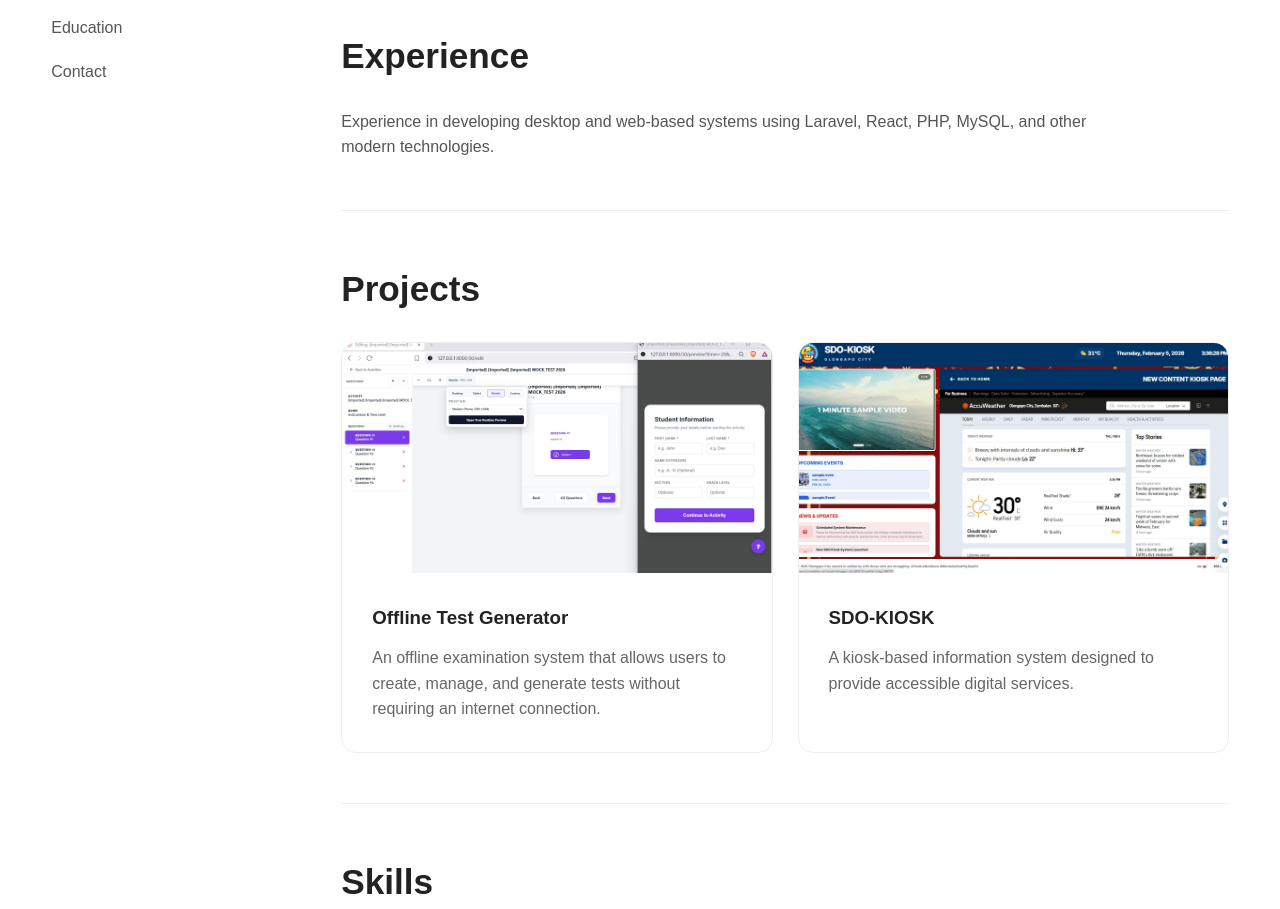
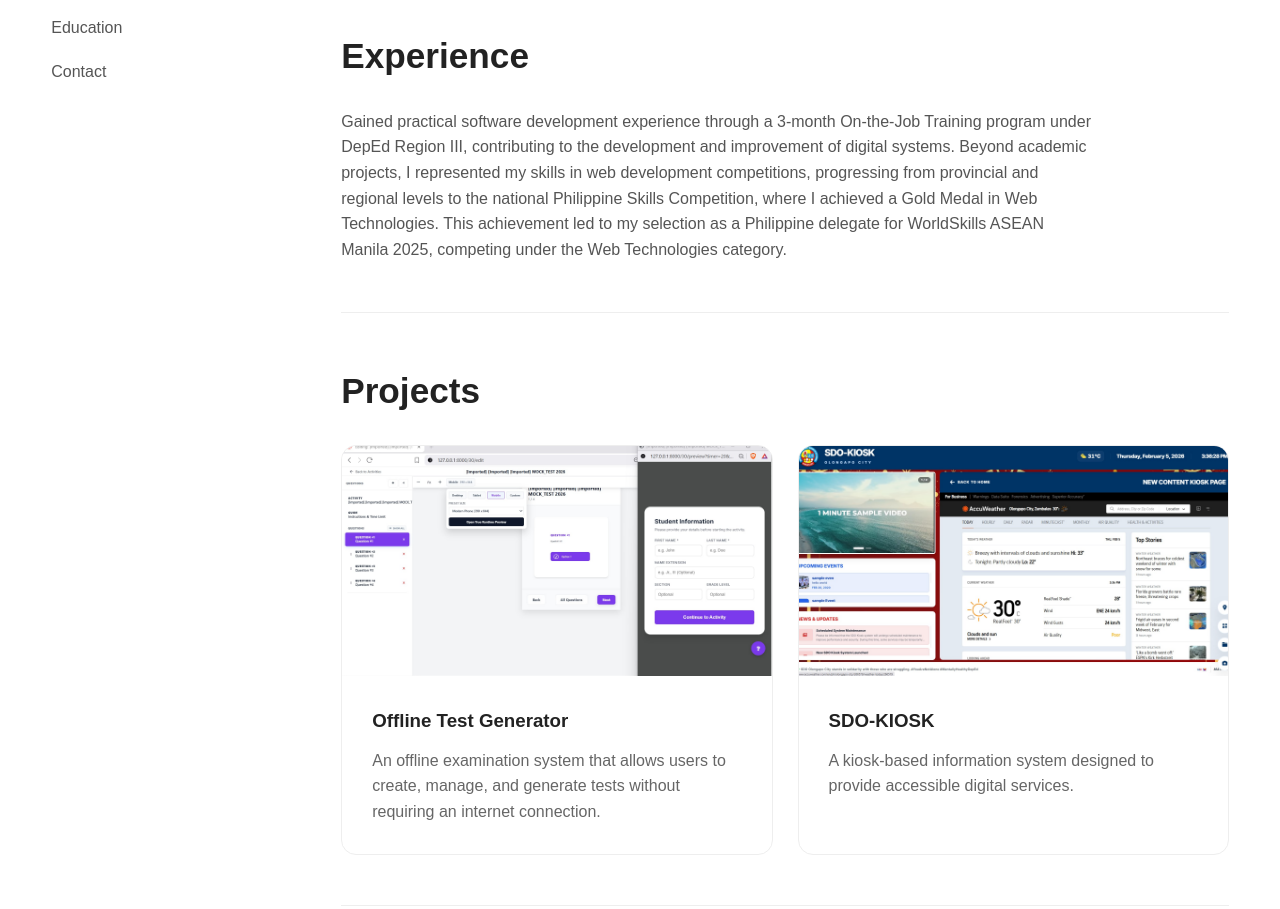
Before and after one commit to Kunarcher/Amiel_Louis_Gingco.github.io, a plain HTML site: page index.html in a window 1280 px wide. Shown: the part 936-1845 px from the top of the page. Drawn offline with Linux system fonts and the light colour scheme.

Commit message:
adjusted experience

```diff
--- a/index.html
+++ b/index.html
@@ -36,7 +36,6 @@
               Web Developer specializing in Laravel, React, database systems,
               and modern web applications.
             </p>
-
           </div>
 
           <div class="hero-right">
@@ -85,8 +84,15 @@
             <h2>Experience</h2>
 
             <p>
-              Experience in developing desktop and web-based systems using
-              Laravel, React, PHP, MySQL, and other modern technologies.
+              Gained practical software development experience through a 3-month
+              On-the-Job Training program under DepEd Region III, contributing
+              to the development and improvement of digital systems. Beyond
+              academic projects, I represented my skills in web development
+              competitions, progressing from provincial and regional levels to
+              the national Philippine Skills Competition, where I achieved a
+              Gold Medal in Web Technologies. This achievement led to my
+              selection as a Philippine delegate for WorldSkills ASEAN Manila
+              2025, competing under the Web Technologies category.
             </p>
           </section>
 
```
